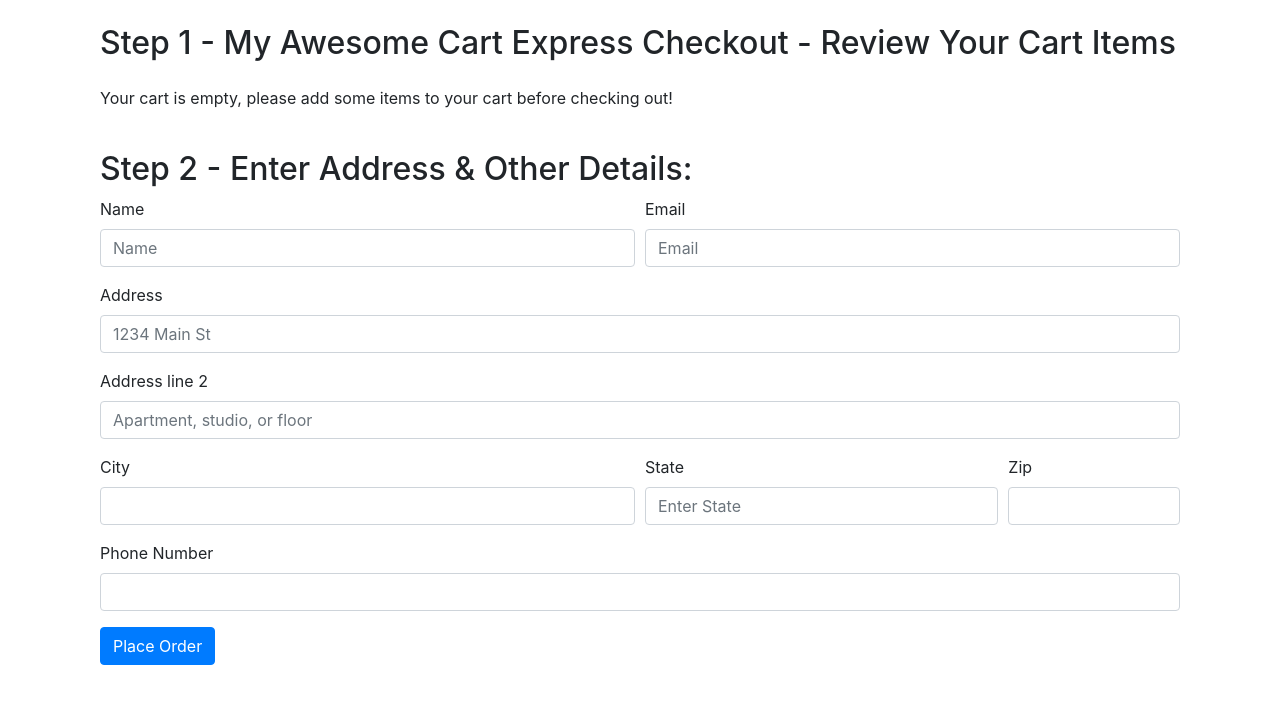
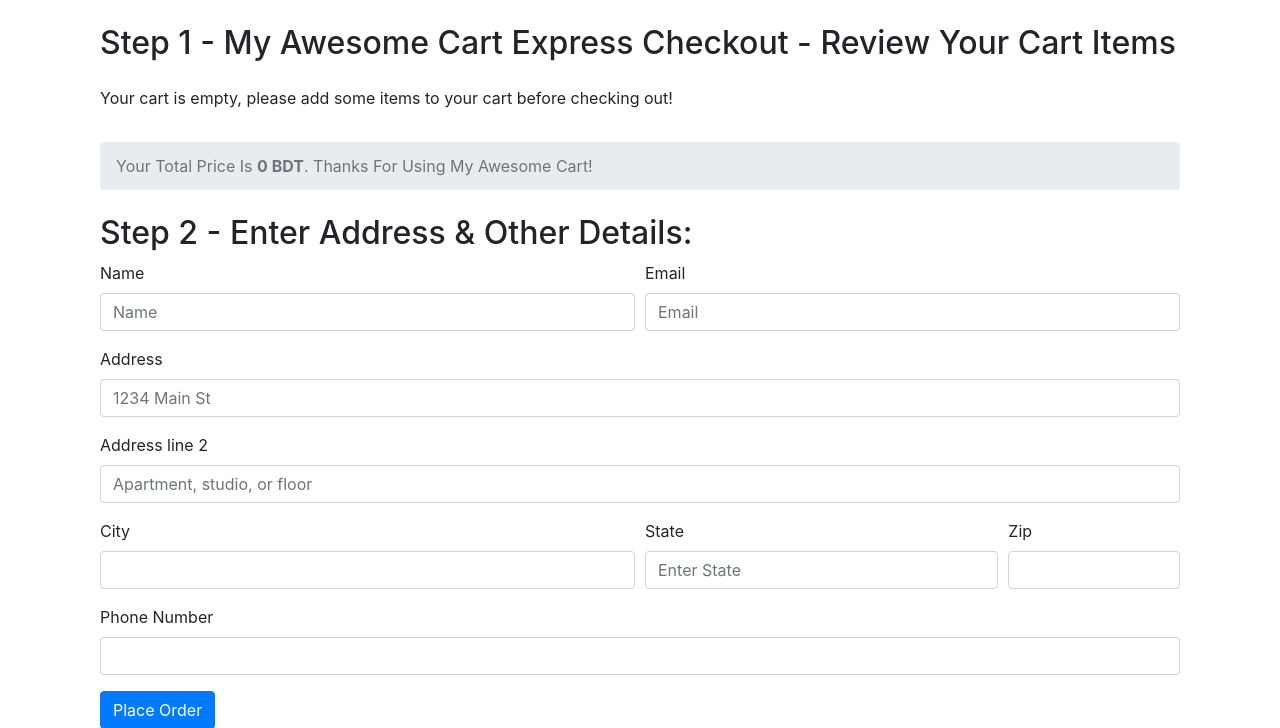
Before and after one commit to MahdinOhi/MAC-My-Awesome-Cart, a Django app: page /shop/checkout/ in a window 1280 px wide. Shown: the part 56-784 px from the top of the page. Before the commit the page ends 721 px from the top, so only its background shows below. Run offline with Django 4.2, Linux system fonts and the light colour scheme; some libraries are stand-ins or nearby versions.

Commit message:
Display Prices

```diff
--- a/shop/models.py
+++ b/shop/models.py
@@ -9,7 +9,7 @@ class Product(models.Model):
     category = models.CharField(max_length=50, default="")
     subcategory = models.CharField(max_length=50, default="")
     price = models.IntegerField(default=0)
-    desc = models.CharField(max_length=300)
+    desc = models.CharField(max_length=1000)
     pub_date = models.DateField()
     image = models.ImageField(upload_to='shop/images', default="")
 
--- a/shop/templates/shop/checkout.html
+++ b/shop/templates/shop/checkout.html
@@ -7,6 +7,13 @@
         <div class="my-4">
             <ul class="list-group" id="items">
             </ul>
+            <nav aria-label="breadcrumb">
+                <ol class="breadcrumb mt-3">
+                  <li class="breadcrumb-item active" aria-current="page">Your Total Price Is <b><span id="totalPrice"></span> BDT</b>. Thanks For Using My Awesome Cart!</li>
+                </ol>
+              </nav>
+
+
         </div>
     </div>
     <div class="col my-4">
@@ -63,6 +70,7 @@ if (localStorage.getItem('cart') == null) {
 }
 console.log(cart);
 var sum = 0;
+var totalPrice = 0;
 if ($.isEmptyObject(cart)) {
     //if object is empty
     mystr = `<p>Your cart is empty, please add some items to your cart before checking out!</p>`
@@ -71,15 +79,19 @@ if ($.isEmptyObject(cart)) {
     for (item in cart) {
         let name = cart[item][1];
         let qty = cart[item][0];
+        let itemPrice = cart[item][2];
         sum = sum + qty;
+        totalPrice = totalPrice + qty* itemPrice;
         mystr = `<li class="list-group-item d-flex justify-content-between align-items-center">
                     ${name}
                     <span class="badge badge-primary badge-pill">${qty}</span>
                 </li>`
         $('#items').append(mystr);
     }
+
 }
 document.getElementById('cart').innerHTML = sum;
+document.getElementById('totalPrice').innerHTML = totalPrice;
 $('#itemsJson').val(JSON.stringify(cart));
 {% if thank %}
 alert('Thanks for ordering with us. Your order is is {{id}}. Use it to track your order using our order tracker');
```
Also changed, not shown: shop/templates/shop/index.html (+5 -4 lines), db.sqlite3, shop/migrations/0008_alter_product_desc.py (added).
